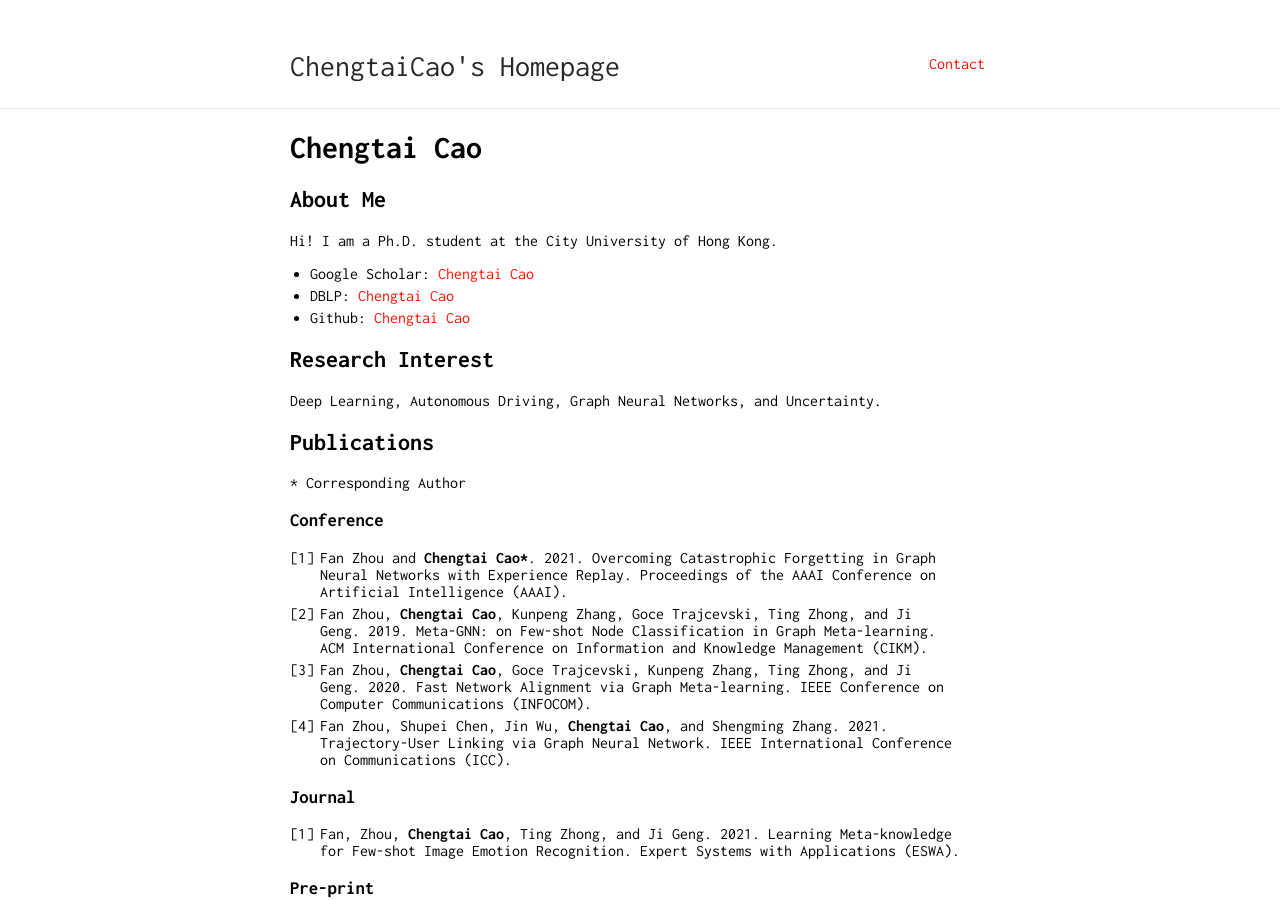
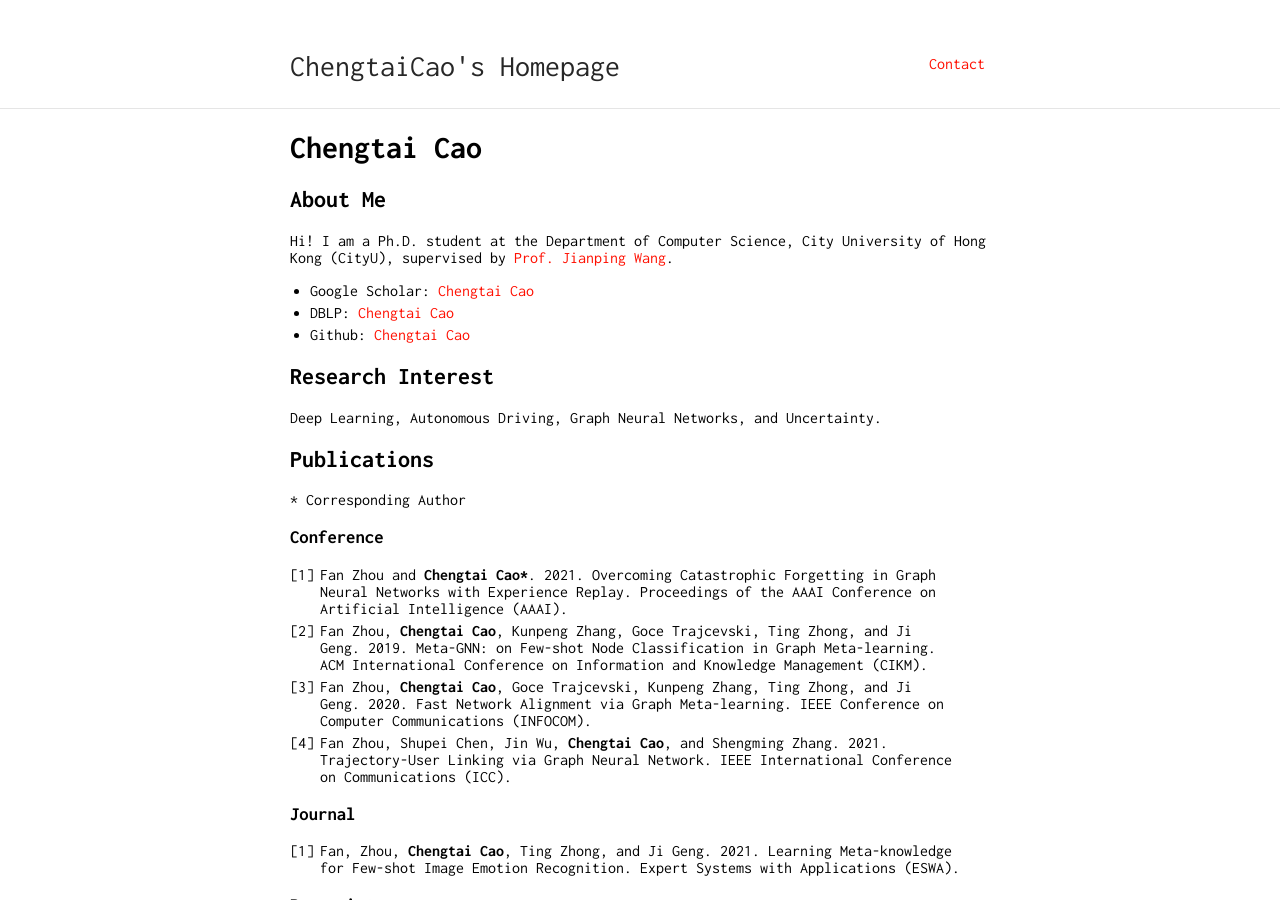
Before and after one commit to ChengtaiCao/ChengtaiCao.github.io, a Jekyll site: the page built from index.md, in a window 1280 px wide and 900 px high. Built offline with Jekyll 4.4.1, drawn with Linux system fonts in a browser that asks for light colours; our own code applies the rules of GitHub Pages for plain Markdown files.

Commit message:
Add more information

```diff
--- a/index.md
+++ b/index.md
@@ -3,7 +3,7 @@ layout: default
 ---
 # Chengtai Cao
 ## About Me
-Hi! I am a Ph.D. student at the City University of Hong Kong.
+Hi! I am a Ph.D. student at the Department of Computer Science, City University of Hong Kong (CityU), supervised by [Prof. Jianping Wang](https://scholars.cityu.edu.hk/en/persons/jianping-wang(0ff9fbf8-eeb5-4061-bcaf-029e3f282463).html).
 - Google Scholar: [Chengtai Cao](https://scholar.google.com/citations?user=BbsnLQYAAAAJ&hl=en)
 - DBLP: [Chengtai Cao](https://dblp.uni-trier.de/pid/241/6970.html)
 - Github: [Chengtai Cao](https://github.com/ChengtaiCao)
```
Also changed, not shown: README.md.
